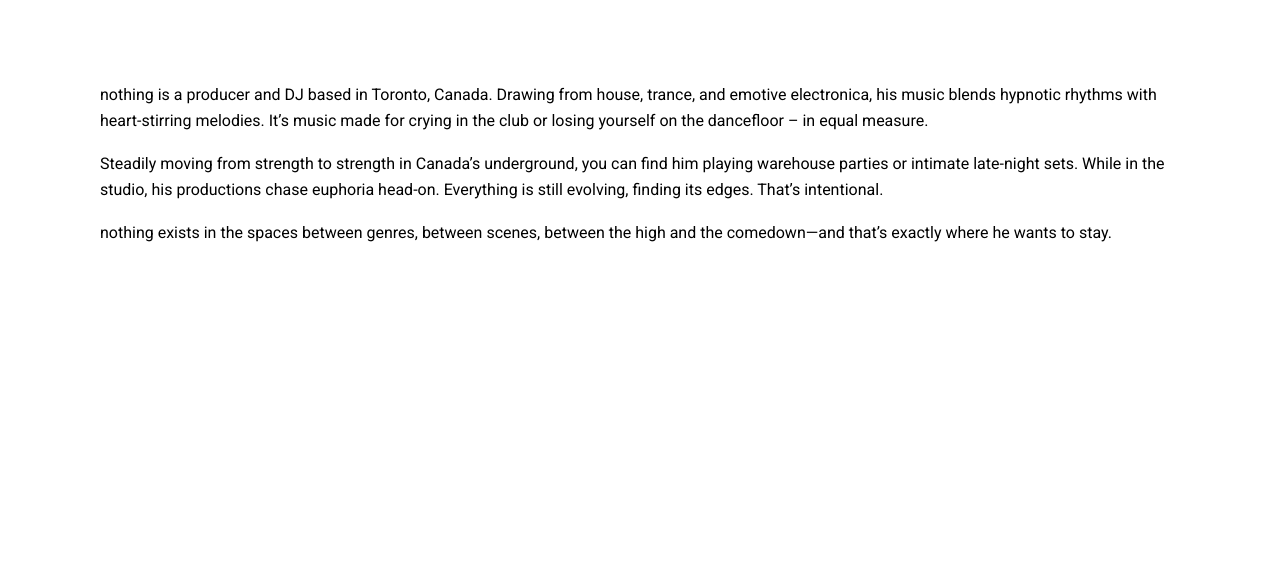
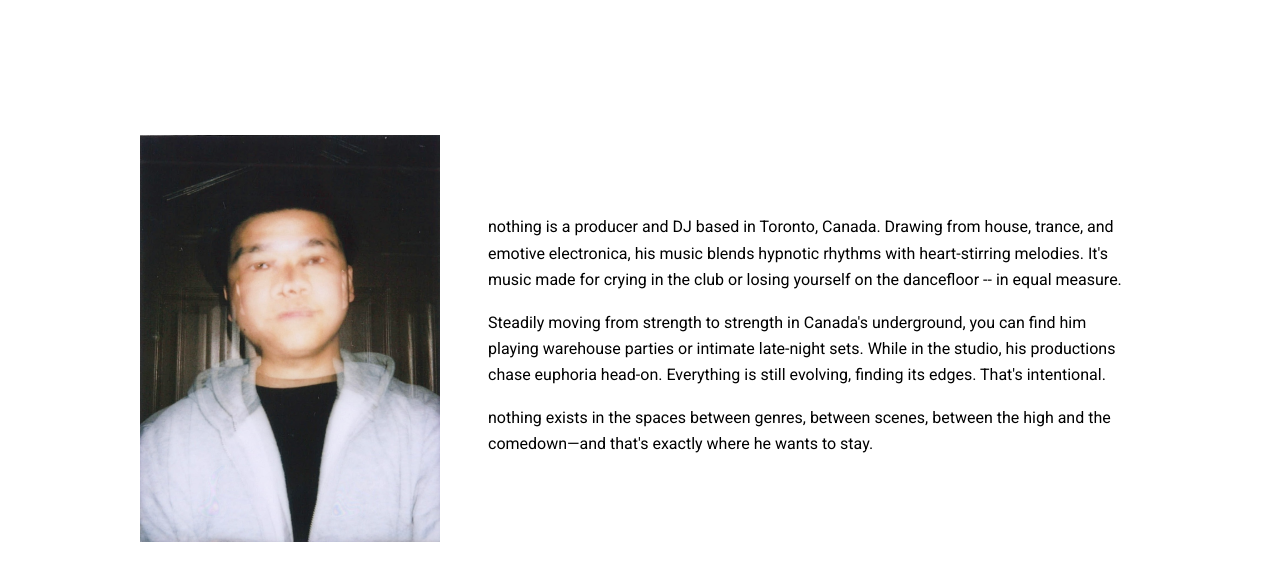
Before and after one commit to briannguy3n/nothingcouldnever2, a Jekyll site: the page built from pages/about.md, in a window 1280 px wide. Shown: the top 581 px of the page. Built offline with Jekyll 4.4.1, drawn with Linux system fonts in a browser that asks for light colours.

Commit message:
Add styling to about page

```diff
--- a/_sass/_page.scss
+++ b/_sass/_page.scss
@@ -4,3 +4,26 @@
   margin: 10px auto 10px;
   padding: 0px 10px 10px;
 }
+
+.about-layout {
+  display: flex;
+  gap: 3rem;
+  align-items: center;
+  justify-content: center;
+  max-width: 1000px;
+  margin: 0 auto;
+  min-height: 60vh;
+
+  .about-image {
+    flex-shrink: 0;
+
+    img {
+      max-width: 300px;
+      width: 100%;
+    }
+  }
+
+  .about-text {
+    flex: 1;
+  }
+}
--- a/pages/about.md
+++ b/pages/about.md
@@ -4,10 +4,15 @@ title: About
 permalink: /about
 ---
 
+<div class="about-layout">
+  <div class="about-image">
+    <img src="/assets/img/pages/1655_001.jpg" alt="nothing - Toronto producer and DJ">
+  </div>
+  <div class="about-text">
+    <p>nothing is a producer and DJ based in Toronto, Canada. Drawing from house, trance, and emotive electronica, his music blends hypnotic rhythms with heart-stirring melodies. It's music made for crying in the club or losing yourself on the dancefloor -- in equal measure.</p>
 
+    <p>Steadily moving from strength to strength in Canada's underground, you can find him playing warehouse parties or intimate late-night sets. While in the studio, his productions chase euphoria head-on. Everything is still evolving, finding its edges. That's intentional.</p>
 
-nothing is a producer and DJ based in Toronto, Canada. Drawing from house, trance, and emotive electronica, his music blends hypnotic rhythms with heart-stirring melodies. It's music made for crying in the club or losing yourself on the dancefloor -- in equal measure.
-
-Steadily moving from strength to strength in Canada's underground, you can find him playing warehouse parties or intimate late-night sets. While in the studio, his productions chase euphoria head-on. Everything is still evolving, finding its edges. That's intentional.
-
-nothing exists in the spaces between genres, between scenes, between the high and the comedown—and that's exactly where he wants to stay.
+    <p>nothing exists in the spaces between genres, between scenes, between the high and the comedown—and that's exactly where he wants to stay.</p>
+  </div>
+</div>
```
